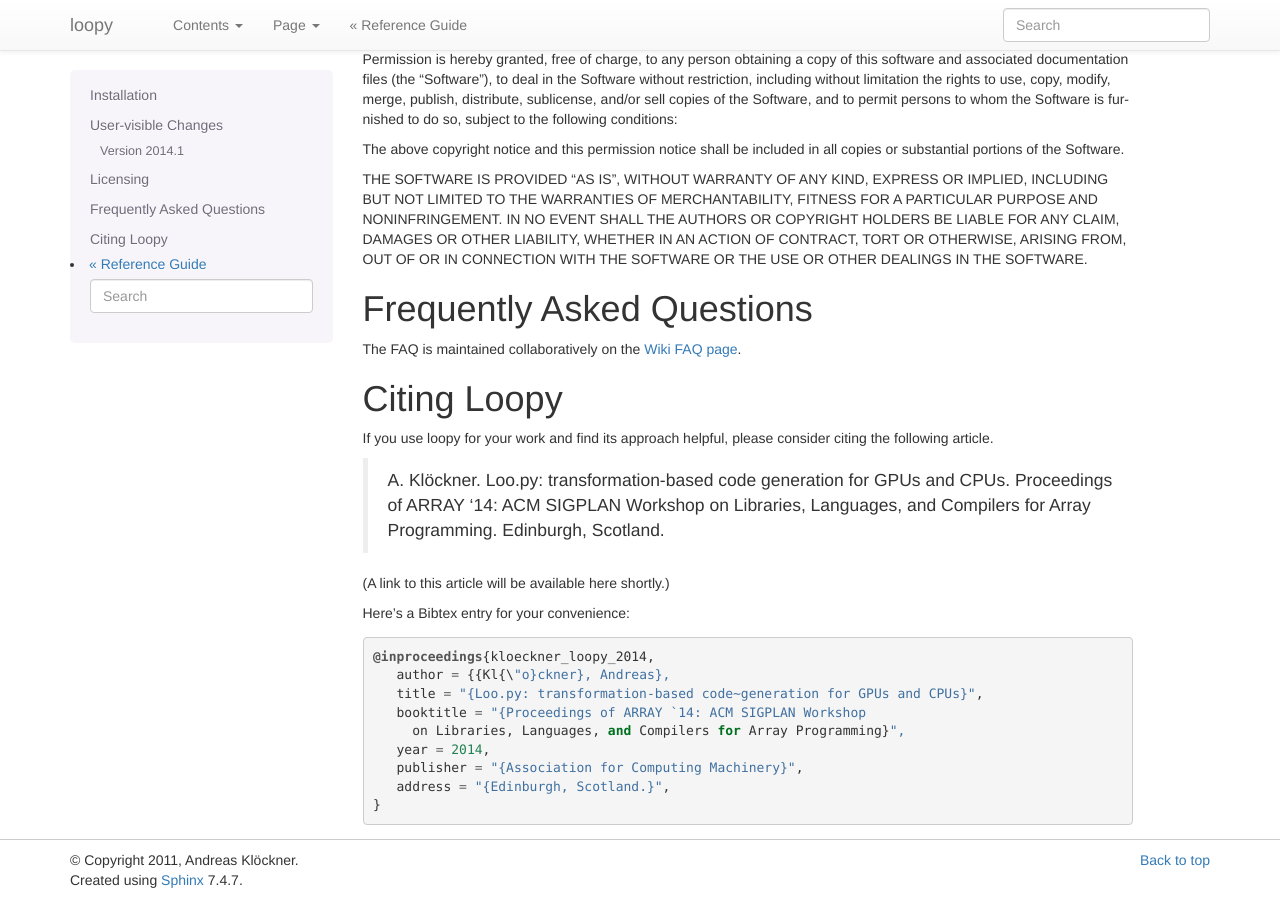
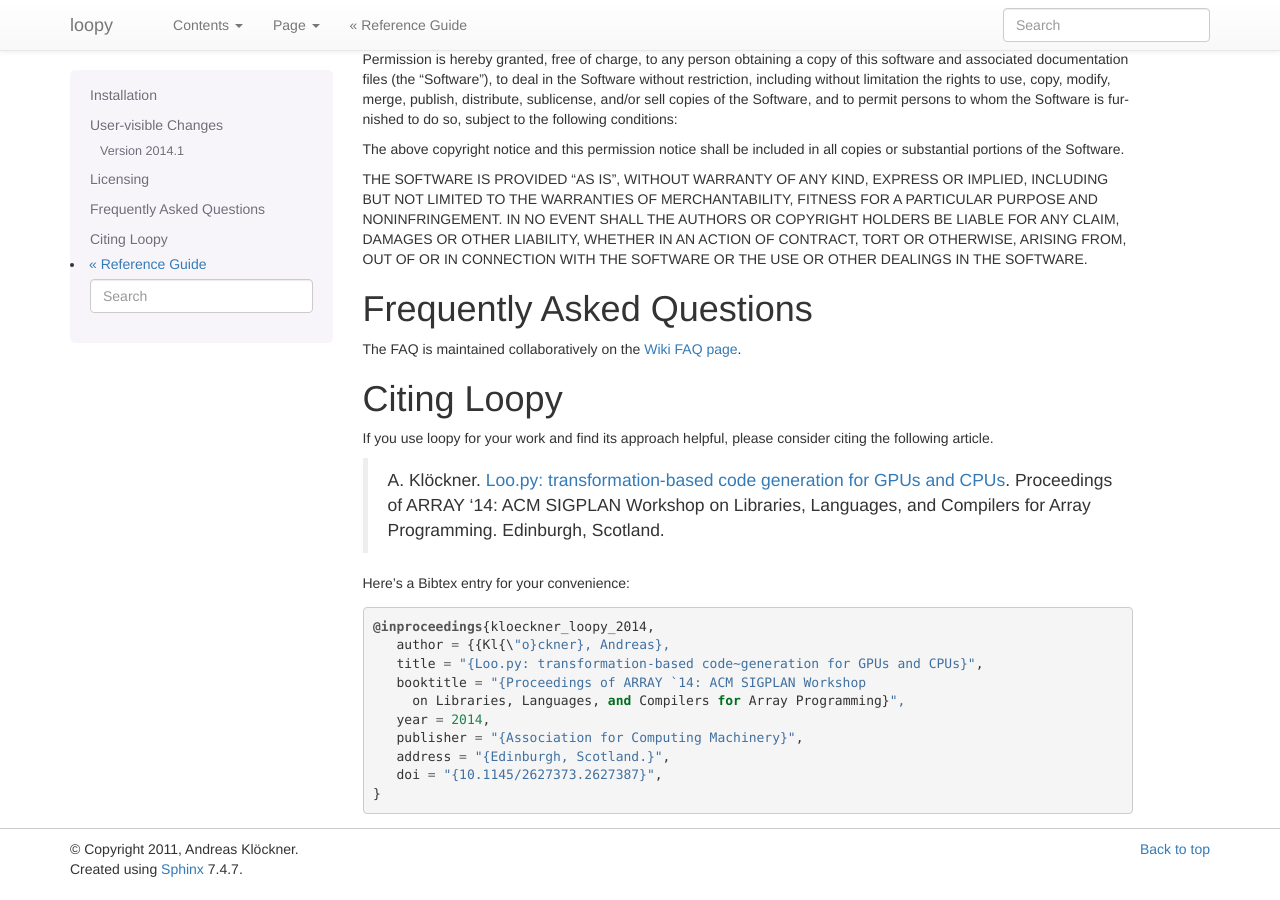
Before and after one commit to inducer/loopy, a Sphinx documentation site: the page built from doc/misc.rst, in a window 1280 px wide and 900 px high, scrolled down 777 px. Built offline with Sphinx 7.4.7, drawn with Linux system fonts in a browser that asks for light colours.

Commit message:
Update link to loopy article

```diff
--- a/doc/misc.rst
+++ b/doc/misc.rst
@@ -78,11 +78,10 @@ Citing Loopy
 If you use loopy for your work and find its approach helpful, please
 consider citing the following article.
 
-    A. Klöckner. Loo.py: transformation-based code generation for GPUs and
-    CPUs. Proceedings of ARRAY '14: ACM SIGPLAN Workshop on Libraries,
-    Languages, and Compilers for Array Programming. Edinburgh, Scotland.
-
-(A link to this article will be available here shortly.)
+    A. Klöckner. `Loo.py: transformation-based code generation for GPUs and
+    CPUs <http://arxiv.org/abs/1405.7470>`_. Proceedings of ARRAY '14: ACM
+    SIGPLAN Workshop on Libraries, Languages, and Compilers for Array
+    Programming. Edinburgh, Scotland.
 
 Here's a Bibtex entry for your convenience::
 
@@ -94,4 +93,5 @@ Here's a Bibtex entry for your convenience::
        year = 2014,
        publisher = "{Association for Computing Machinery}",
        address = "{Edinburgh, Scotland.}",
+       doi = "{10.1145/2627373.2627387}",
     }
```
